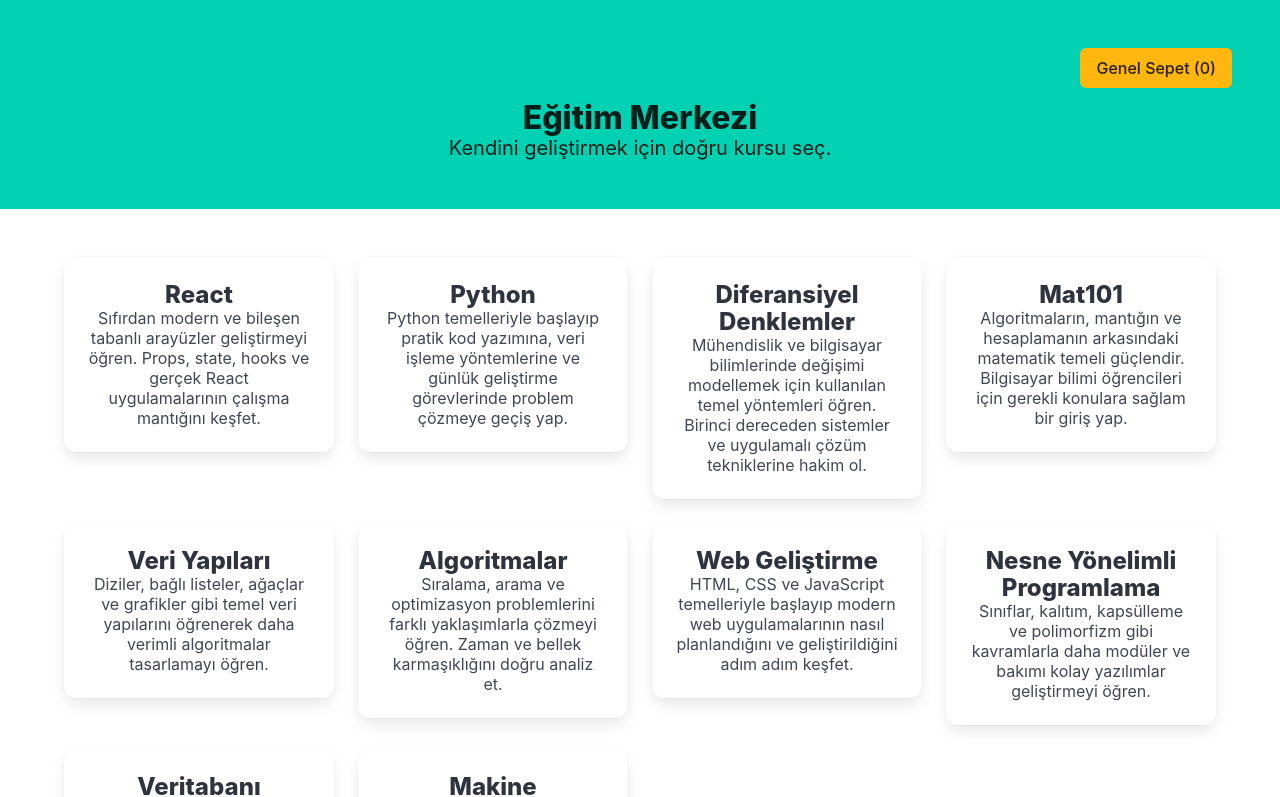
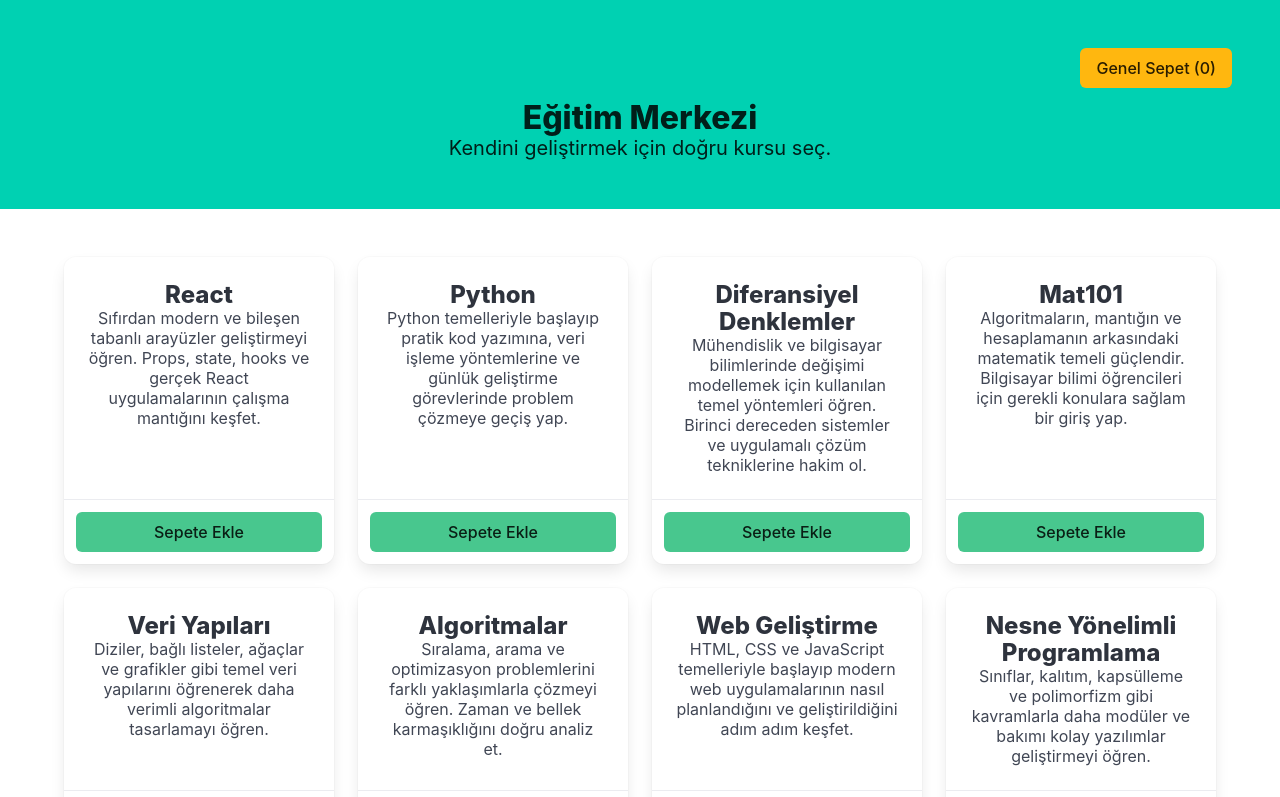
Before and after one commit to EreenS/Education, a React (Create React App) app: page / in a window 1280 px wide. Shown: the top 797 px of the page. Built offline with nearby package versions, Linux system fonts and the light colour scheme.

Commit message:
Add onAddToCart functionality to Course component

```diff
--- a/src/Course.js
+++ b/src/Course.js
@@ -1,12 +1,17 @@
 import React from 'react'
 
-function Course({ title, description }) {
+function Course({ title, description, onAddToCart }) {
     return (
-        <div className="card">
+        <div className="card course-card">
             <div className="card-content">
                 <p className="title is-4">{title}</p>
                 <p className="subtitle is-6">{description}</p>
             </div>
+            <footer className="card-footer">
+                <button className="button is-success is-fullwidth" onClick={onAddToCart}>
+                    Sepete Ekle
+                </button>
+            </footer>
         </div>
     );
 }
```
